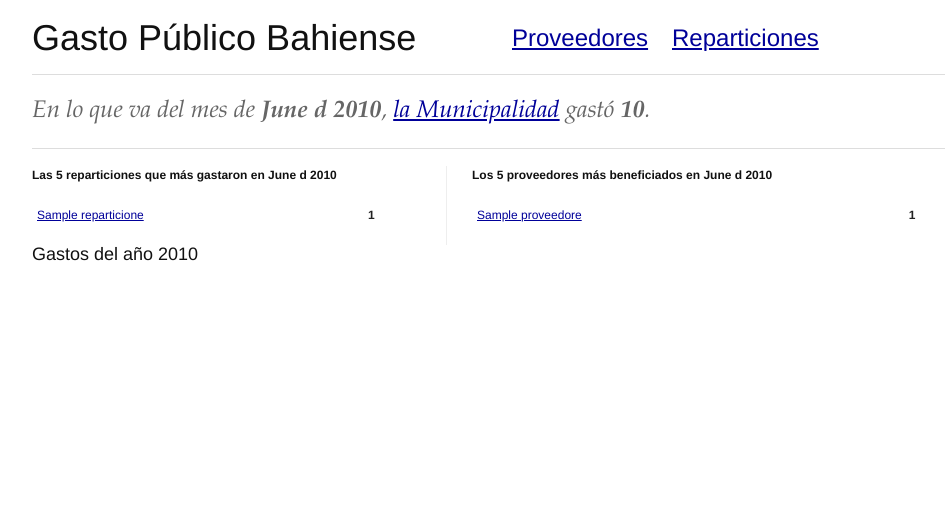
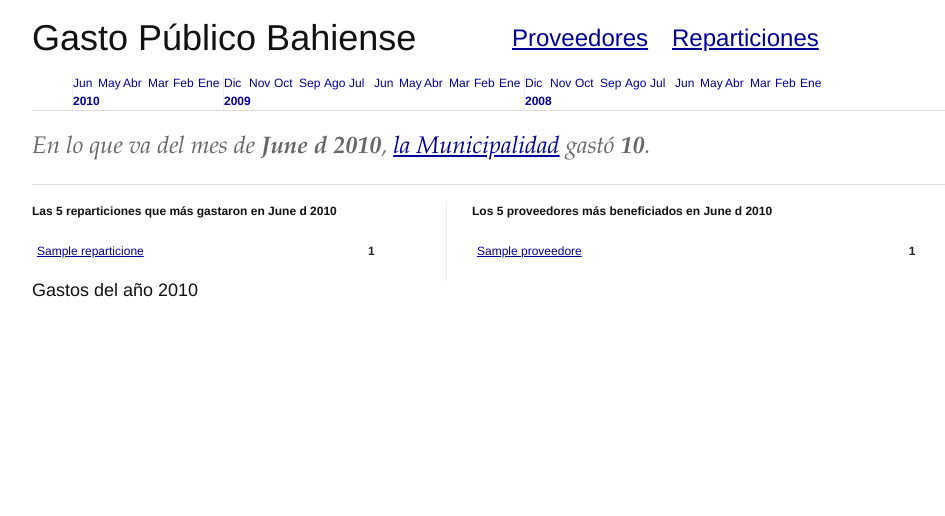
Before and after one commit to jazzido/GPB, a Django app: template gpbweb/core/templates/index.html in a window 1280 px wide. Shown: the top 516 px of the page, without its empty margins (133-1078 px from the left). Run offline with Django 3.2, Linux system fonts and the light colour scheme; the template is opened without the code that fills it: most values are stand-ins (such as "Sample title", 1, 10 or a date in 2020); some libraries are stand-ins or nearby versions.

Commit message:
empezando con el filtro por fechas

```diff
--- a/gpbweb/core/templates/index.html
+++ b/gpbweb/core/templates/index.html
@@ -27,6 +27,57 @@
 {% endblock %}
 
 {% block content %}
+<div class="span-22 last prepend-1">
+  <ul id="months-menu" style="margin: 0 auto;">
+    <li class="year">
+      <ul class="months">
+	<li><a href="#">Jun</a></li>
+	<li><a href="#">May</a></li>
+	<li><a href="">Abr</a></li>
+	<li><a href="">Mar</a></li>
+	<li><a href="">Feb</a></li>
+	<li><a href="">Ene</a></li>
+      </ul>
+      <a href="#" class="year-link">2010</a>
+    </li>
+    <li class="year">
+      <ul class="months">
+	<li><a href="">Dic</a></li>
+	<li><a href="">Nov</a></li>
+	<li><a href="">Oct</a></li>
+	<li><a href="">Sep</a></li>
+	<li><a href="">Ago</a></li>
+	<li><a href="">Jul</a></li>
+	<li><a href="">Jun</a></li>
+	<li><a href="">May</a></li>
+	<li><a href="">Abr</a></li>
+	<li><a href="">Mar</a></li>
+	<li><a href="">Feb</a></li>
+	<li><a href="">Ene</a></li>
+      </ul>
+      <a href="#" class="year-link">2009</a>
+    </li>
+    <li class="year">
+      <ul class="months">
+	<li><a href="">Dic</a></li>
+	<li><a href="">Nov</a></li>
+	<li><a href="">Oct</a></li>
+	<li><a href="">Sep</a></li>
+	<li><a href="">Ago</a></li>
+	<li><a href="">Jul</a></li>
+	<li><a href="">Jun</a></li>
+	<li><a href="">May</a></li>
+	<li><a href="">Abr</a></li>
+	<li><a href="">Mar</a></li>
+	<li><a href="">Feb</a></li>
+	<li><a href="">Ene</a></li>
+      </ul>
+      <a href="#" class="year-link">2008</a>
+    </li>
+
+  </ul>
+</div>
+<hr>
 <h2 class="alt">En lo que va del mes de <strong>{% now "F \de Y" %}</strong>, <a href="http://www.bahiablanca.gov.ar">la Municipalidad</a> gastó <strong>{{gasto_mensual_total|currency}}</strong>.</h2>
 <hr>
 <div class="span-10 colborder">
@@ -71,7 +122,7 @@
   </table>
 </div>
 
-<div class="span-20 last">
+<div class="span-24 last">
   <h3>Gastos del año 2010</h3>
   <div id="table_div_jscode" style="height: 200px; width: 100%"></div>
 </div>
--- a/gpbweb/core/templates/proveedor/show.html
+++ b/gpbweb/core/templates/proveedor/show.html
@@ -2,6 +2,7 @@
 {% load objlink %}
 {% load currency %}
 {% block content %}
+<hr>
 <h2 class="alt">En lo que va del mes de <strong>{% now "F \de Y" %}</strong>, {{proveedor|objlink}} facturó <strong>{{facturacion_mensual_total|currency}}</strong> a la Municipalidad.</h2>
 <hr>
 <div class="span-10 colborder">
--- a/gpbweb/core/views.py
+++ b/gpbweb/core/views.py
@@ -33,7 +33,7 @@ def _reparticion_gastos_data(data):
 
 
 @render_to('index.html')
-def index(request):
+def index(request, start_date, finish_date):
 
     gasto_por_mes_datatable = gviz_api.DataTable({ "mes": ("date", "Mes"),
                                       "total": ("number", "Gasto") })
--- a/gpbweb/static/css/style.css
+++ b/gpbweb/static/css/style.css
@@ -10,3 +10,40 @@ div.container {
 table.tabla-sumario caption, table.tabla-sumario thead {
     display: none;
 }
+
+ul#months-menu {
+    padding-left: 0;
+    border-right: 1px solid #eeeeee;
+}
+
+  ul#months-menu a {
+      text-decoration: none;
+  }
+
+  ul#months-menu a:hover {
+      text-decoration: underline;
+  }
+
+a.year-link {
+    font-weight: bold;
+}
+
+li.year {
+    float: left;
+    display: block;
+    border-left: 1px solid #eeeeee;
+}
+  li.year ul.months {
+      padding: 0;
+  }
+
+
+  li.year ul.months li {
+      float: left;
+      display: block;
+      margin: 0;
+      padding: 0;
+      width: 25px;
+      text-align: left;
+
+  }
--- a/gpbweb/templates/base.html
+++ b/gpbweb/templates/base.html
@@ -25,7 +25,6 @@
 	<a href="" class="span-4">Proveedores</a>
 	<a href="" class="span-4 last">Reparticiones</a>
       </div>
-      <hr>
       {% block content %}{% endblock %}
     </div>
   </body>
```
